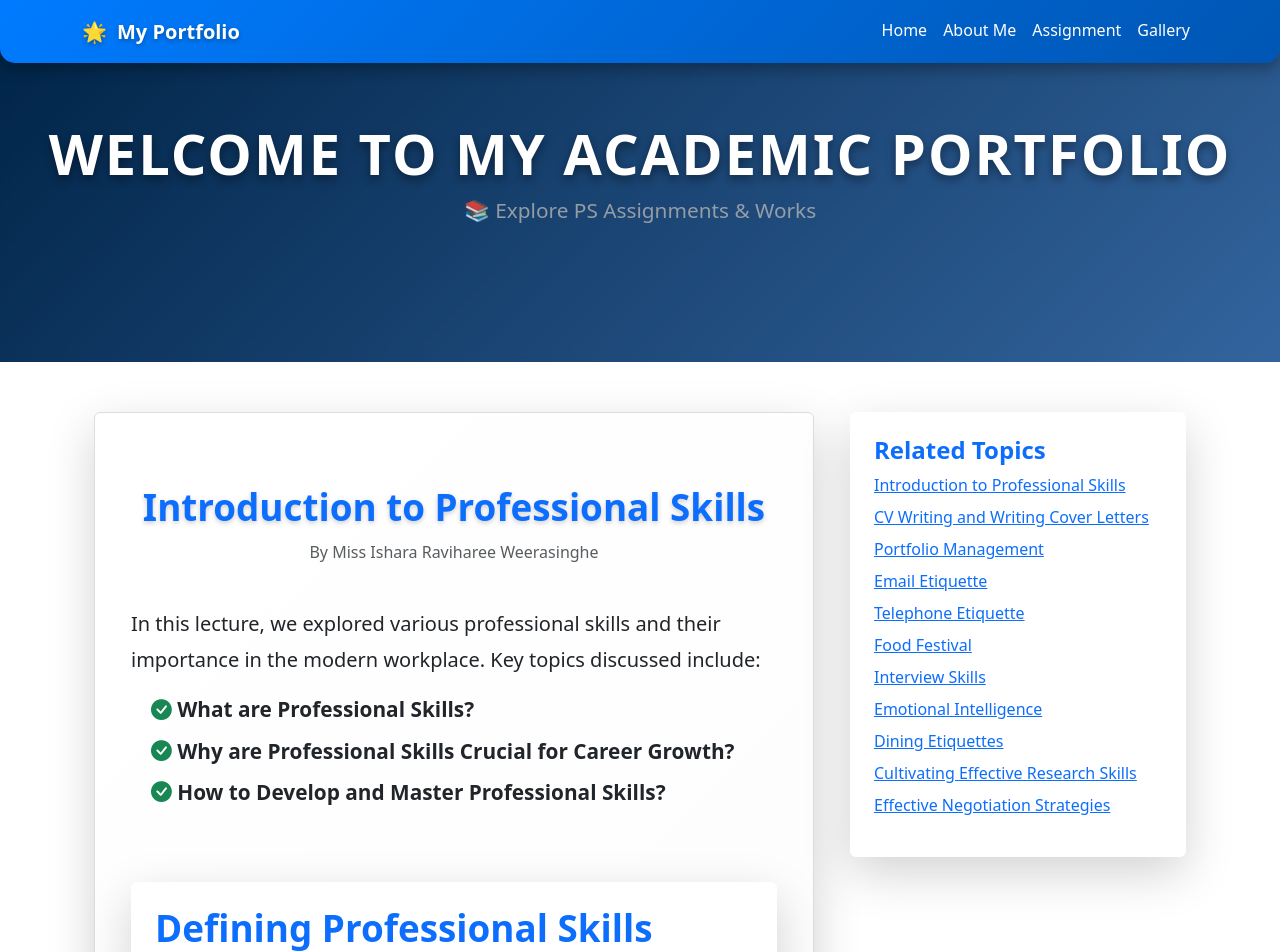
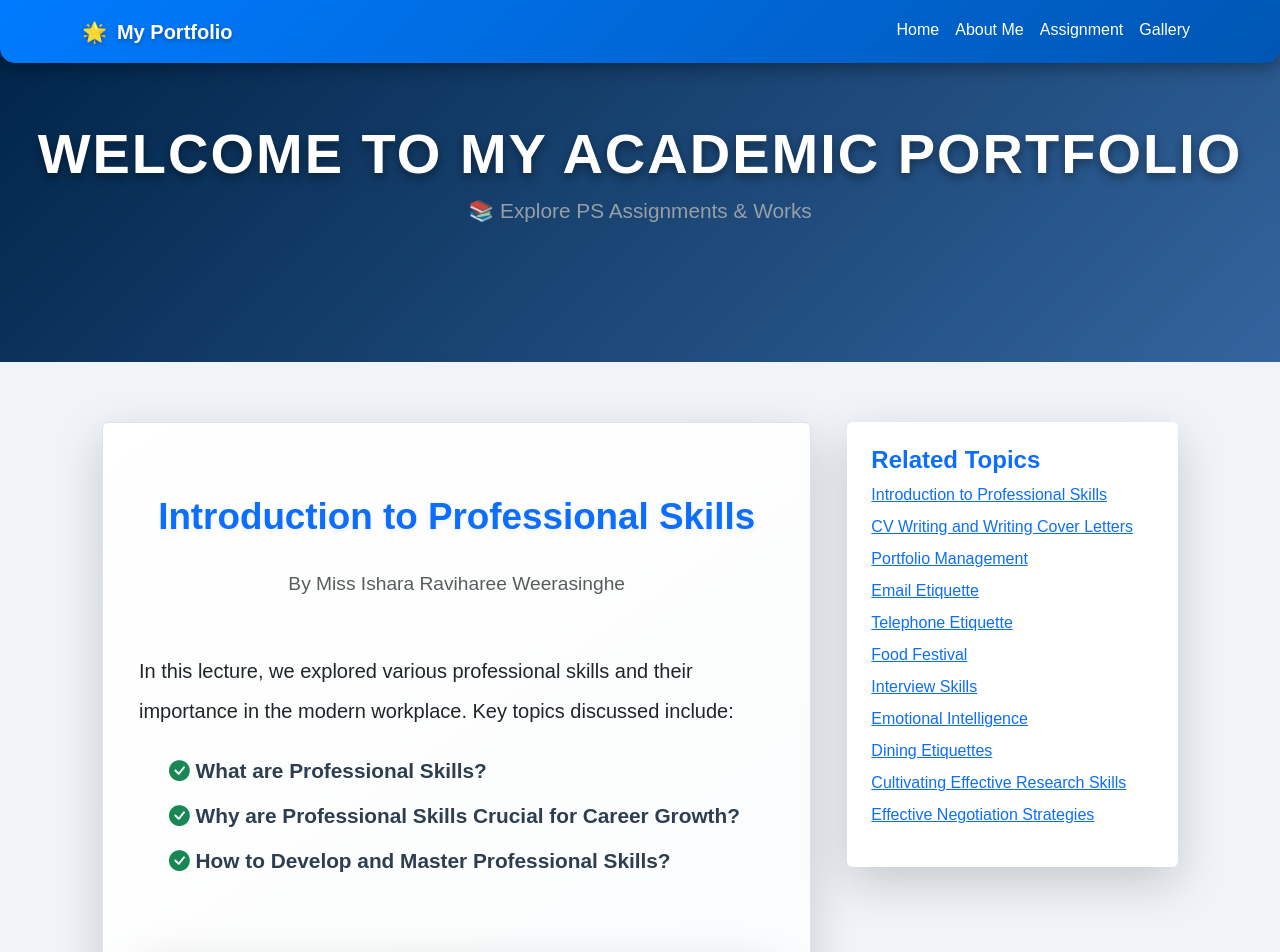
Before and after one commit to Henuja/PS_Portfolio, a React (Create React App) app: page /assignment/1 in a window 1280 px wide. Shown: the top 952 px of the page. Built offline with nearby package versions, Linux system fonts and the light colour scheme.

Commit message:
Update Blogdetails.css

```diff
--- a/src/components/Blogdetails.css
+++ b/src/components/Blogdetails.css
@@ -1,87 +1,119 @@
+
+body {
+  font-family: 'Poppins', sans-serif;
+  background-color: #f0f4f8;
+  margin: 0;
+  padding: 0;
+}
+
 .blog-details-container {
-  margin-top: 50px;
-  animation: fadeIn 1s ease-in-out;
+  margin-top: 60px;
+  padding: 0 20px;
+  animation: fadeIn 1.2s ease-in-out;
 }
 
 .blog-post {
-  background: linear-gradient(135deg, #ffffff, #f8f9fa);
-  border: 1px solid #ddd;
-  box-shadow: 0 4px 10px rgba(0, 0, 0, 0.1);
-  padding: 20px;
-  border-radius: 12px;
+  background: linear-gradient(145deg, #ffffff, #eef3f7);
+  border: 1px solid #dce3ea;
+  box-shadow: 0 8px 24px rgba(0, 0, 0, 0.06);
+  padding: 40px;
+  border-radius: 18px;
+  transition: transform 0.4s ease, box-shadow 0.4s ease;
+}
+
+.blog-post:hover {
+  transform: translateY(-8px);
+  box-shadow: 0 12px 30px rgba(0, 0, 0, 0.1);
 }
 
 .blog-post h1 {
-  font-size: 2rem;
-  color: #0277bd;
-  text-shadow: 0 2px 5px rgba(0, 0, 0, 0.2);
+  font-size: 2.8rem;
+  color: #0056b3;
+  text-shadow: 0 2px 4px rgba(0, 0, 0, 0.08);
+  margin-bottom: 25px;
 }
 
 .blog-post p {
-  font-size: 1rem;
-  line-height: 1.8;
-  color: #333;
+  font-size: 1.2rem;
+  line-height: 2;
+  color: #2c3e50;
+  margin-bottom: 1.5rem;
 }
 
 .blog-post ul {
-  padding-left: 20px;
+  padding-left: 30px;
+  color: #2c3e50;
 }
 
 .blog-post ul li {
-  margin-bottom: 10px;
+  margin-bottom: 14px;
 }
 
 .blog-header {
-  border-bottom: 2px solid #007bff;
-  padding-bottom: 10px;
+  border-bottom: 4px solid #007bff;
+  padding-bottom: 12px;
+  margin-bottom: 35px;
 }
 
 .blog-title {
-  font-size: 2rem;
-  text-shadow: 0 2px 5px rgba(0, 0, 0, 0.2);
+  font-size: 2.5rem;
+  font-weight: 600;
+  color: #002d72;
+  text-shadow: 0 2px 8px rgba(0, 0, 0, 0.1);
 }
 
 .blog-content {
-  font-size: 1rem;
-  line-height: 1.8;
+  font-size: 1.1rem;
+  line-height: 2;
   color: #333;
 }
 
 .blog-content img {
   max-width: 100%;
   height: auto;
-  border-radius: 10px;
-  margin: 20px 0;
-  box-shadow: 0 4px 10px rgba(0, 0, 0, 0.2);
+  border-radius: 14px;
+  margin: 30px 0;
+  box-shadow: 0 10px 22px rgba(0, 0, 0, 0.12);
+  transition: transform 0.4s ease;
+}
+
+.blog-content img:hover {
+  transform: scale(1.04);
 }
 
 .blog-content ul {
-  padding-left: 20px;
+  padding-left: 30px;
 }
 
 .blog-content ul li {
-  margin-bottom: 10px;
+  margin-bottom: 14px;
+  list-style: disc;
 }
 
 .btn-primary {
-  background: linear-gradient(135deg, #0056b3, #003d80);
+  background: linear-gradient(135deg, #007bff, #004fa3);
   border: none;
-  border-radius: 8px;
-  padding: 10px 20px;
-  font-size: 1rem;
+  border-radius: 12px;
+  padding: 14px 28px;
+  font-size: 1.2rem;
+  font-weight: 600;
+  color: #fff;
+  cursor: pointer;
+  box-shadow: 0 6px 18px rgba(0, 0, 0, 0.1);
   transition: all 0.3s ease-in-out;
 }
 
 .btn-primary:hover {
-  background: linear-gradient(135deg, #003d80, #002244);
+  background: linear-gradient(135deg, #004fa3, #002f6c);
   transform: scale(1.1);
-  box-shadow: 0 4px 10px rgba(0, 0, 0, 0.3);
+  box-shadow: 0 8px 20px rgba(0, 0, 0, 0.2);
 }
 
+/* Animation */
 @keyframes fadeIn {
   from {
     opacity: 0;
-    transform: translateY(20px);
+    transform: translateY(40px);
   }
   to {
     opacity: 1;
```
